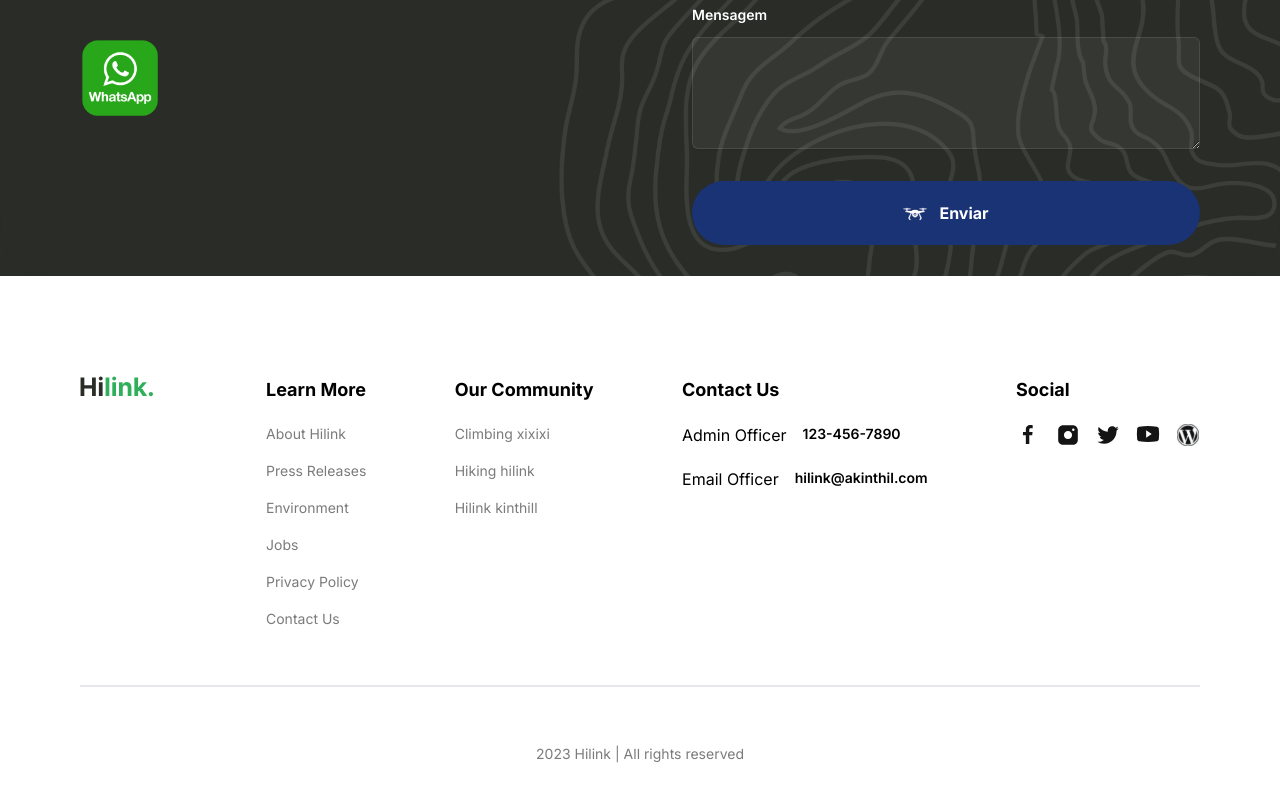
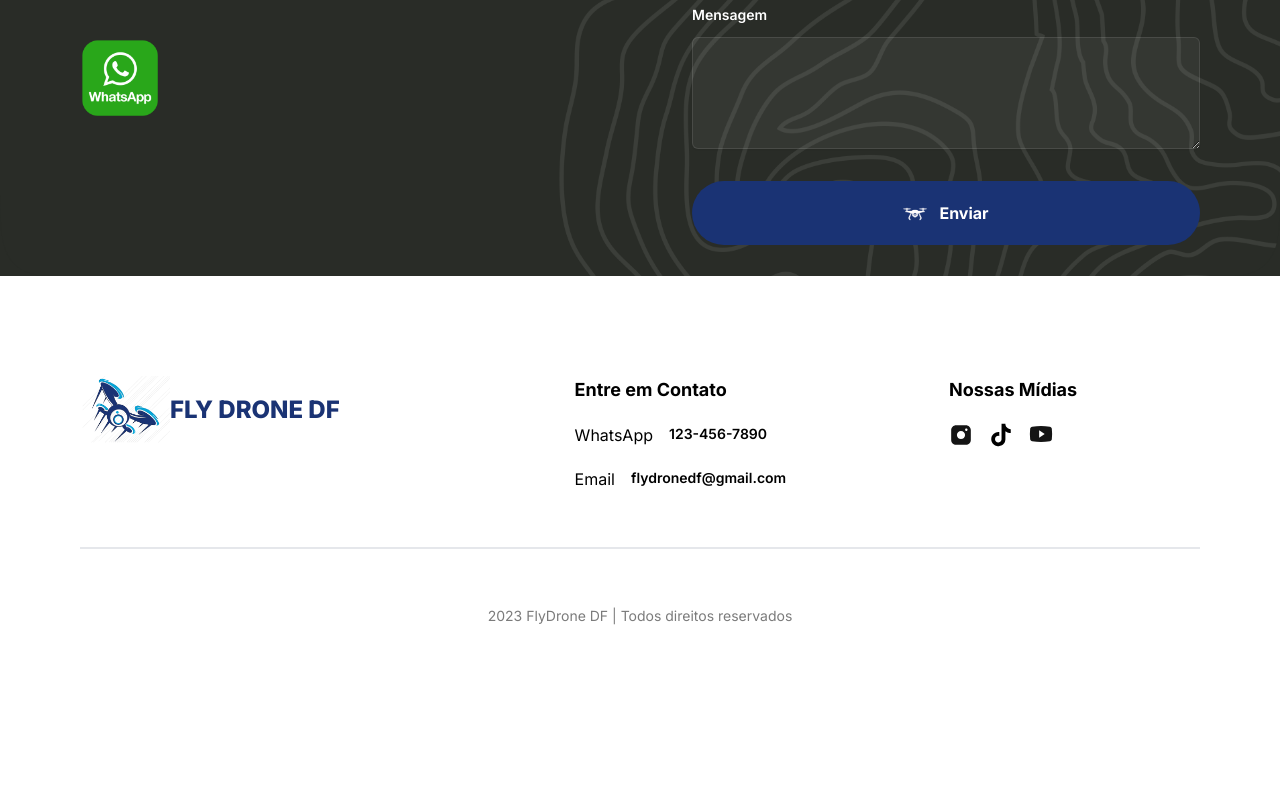
Before and after one commit to Leozouain/travelappfront, a React (Vite) app: page / in a window 1280 px wide. Shown: the part 4621-5421 px from the top of the page. After the commit the page ends 5343 px from the top, so only its background shows below. Built offline with nearby package versions, Linux system fonts and the light colour scheme.

Commit message:
footer commit

```diff
--- a/src/components/Footer.tsx
+++ b/src/components/Footer.tsx
@@ -1,4 +1,4 @@
-import { FOOTER_CONTACT_INFO, FOOTER_LINKS, SOCIALS } from "../constants"
+import { FOOTER_CONTACT_INFO, SOCIALS } from "../constants"
 
 
 const Footer = () => {
@@ -9,36 +9,14 @@ const Footer = () => {
                 <div className="flex flex-col items-start justify-center gap-[10%]
                 md:flex-row">
 
-                    <a
-                        href="/"
-                        className="mb-10"
-                    >
-                        <img
-                            src="/hilink-logo.svg"
-                            alt="logo"
-                            width={74}
-                            height={29}
-                        />
+                    <a href="/" className={` flex justify-center items-center
+            font-extrabold `} >
+                        <img src="/fulllogo.png" alt="logo" width={90}
+                            className="h-[full] overflow-hidden" />
+                        <p className="text-[rgb(26,51,116)] text-2xl">FLY DRONE DF</p>
                     </a>
-                    <div className="flex flex-wrap gap-10 sm:justify-between md:flex-1">
-                        {FOOTER_LINKS.map(columns => (
-                            <FooterColumn
-                                key={columns.title}
-                                title={columns.title}
+                    <div className="flex flex-wrap gap-10 sm:justify-evenly md:flex-1">
 
-                            >
-                                <ul className="regular-14 flex flex-col gap-4 text-gray-30">
-                                    {columns.links.map(link => (
-                                        <a
-                                            href='/'
-                                            key={link}
-                                        >
-                                            {link}
-                                        </a>
-                                    ))}
-                                </ul>
-                            </FooterColumn>
-                        ))}
                         <div className="flex flex-col gap-5">
                             <FooterColumn
                                 title={FOOTER_CONTACT_INFO.title}
@@ -60,18 +38,19 @@ const Footer = () => {
                             </FooterColumn>
                         </div>
                         {/* SOCIALS  */}
-                        <div className="flex flex-col gap-5">
+                        <div className="flex flex-col gap-1">
                             <FooterColumn
                                 title={SOCIALS.title}
                             >
                                 <ul className="regular-14 flex gap-4 text-gray-30">
                                     {SOCIALS.links.map(link => (
                                         <a
-                                            href='/'
-                                            key={link}
+                                            href={link.link}
+                                            key={link.link}
+                                            target="__blank"
                                         >
                                             <img
-                                                src={link}
+                                                src={link.logo}
                                                 alt="logo"
                                                 width={24}
                                                 height={24}
@@ -91,7 +70,7 @@ const Footer = () => {
 
                 <div className="border bg-gray-20" />
                 <p className="regular-14 w-full text-center text-gray-30">
-                    2023 Hilink | All rights reserved
+                    2023 FlyDrone DF | Todos direitos reservados
                 </p>
 
             </div>
--- a/src/constants/index.ts
+++ b/src/constants/index.ts
@@ -67,20 +67,18 @@ export const FOOTER_LINKS = [
 ];
 
 export const FOOTER_CONTACT_INFO = {
-  title: "Contact Us",
+  title: "Entre em Contato",
   links: [
-    { label: "Admin Officer", value: "123-456-7890" },
-    { label: "Email Officer", value: "hilink@akinthil.com" },
+    { label: "WhatsApp", value: "123-456-7890" },
+    { label: "Email", value: "flydronedf@gmail.com" },
   ],
 };
 
 export const SOCIALS = {
-  title: "Social",
+  title: "Nossas Mídias",
   links: [
-    "/facebook.svg",
-    "/instagram.svg",
-    "/twitter.svg",
-    "/youtube.svg",
-    "/wordpress.svg",
+    { link: "https://www.instagram.com/flydronedf/", logo: "/instagram.svg" },
+    { link: "https://www.tiktok.com/@flydronedf", logo: "/tiktok.svg" },
+    { link: "https://www.youtube.com/@flydronedf", logo: "/youtube.svg" },
   ],
 };
```
Also changed, not shown: public/tiktok.svg (added).
